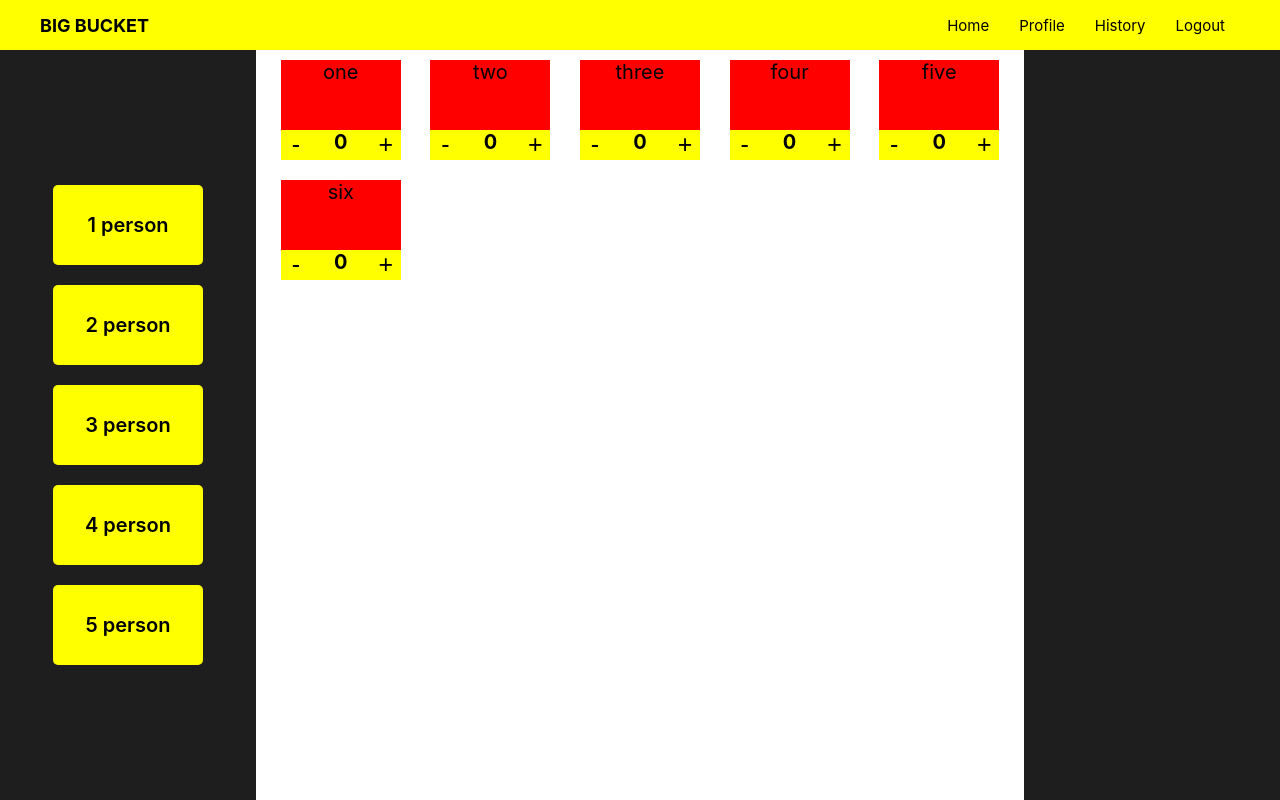
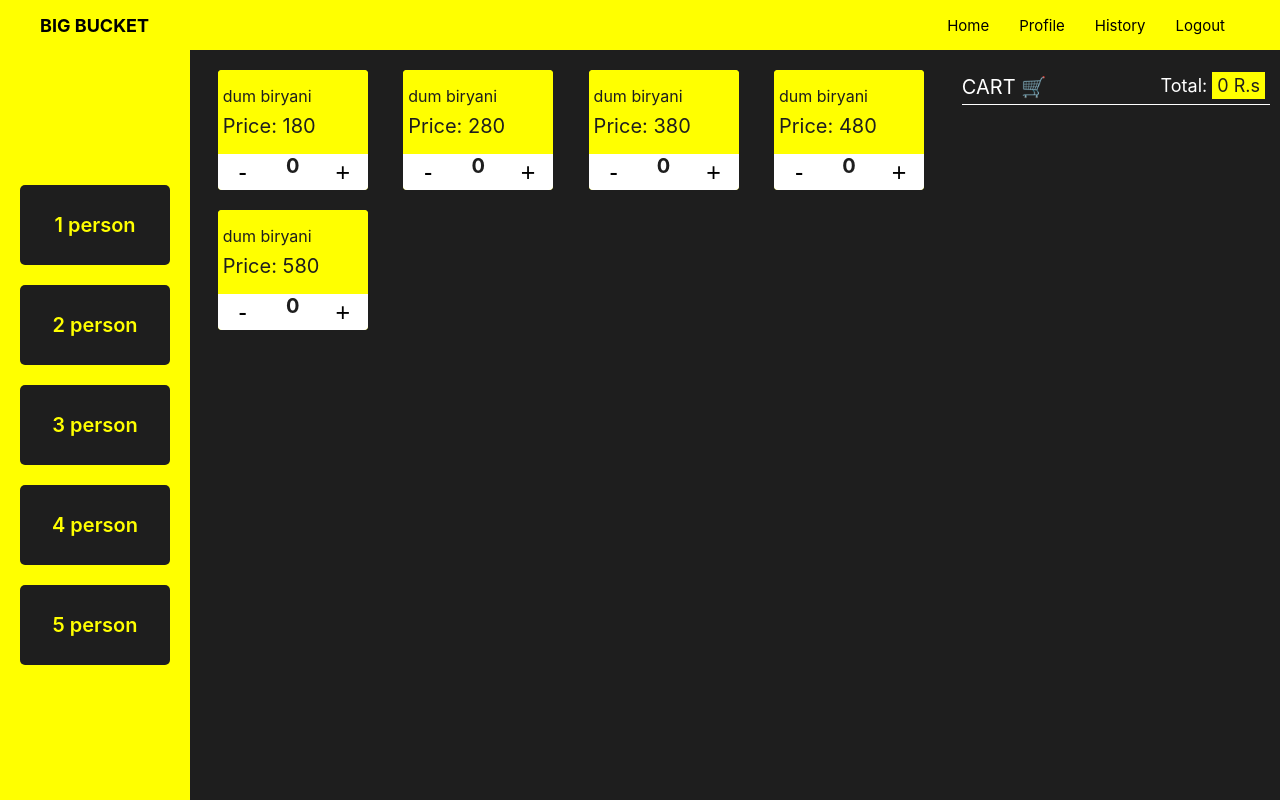
Before and after one commit to jabeershaik5/BBB-Billing, a React (Create React App) app: page / in a window 1280 px wide. Built offline with nearby package versions, Linux system fonts and the light colour scheme.

Commit message:
cart update, total update, ui-colors

```diff
--- a/src/App.css
+++ b/src/App.css
@@ -13,3 +13,9 @@ html{
   color:inherit;
   text-decoration: none;
 }
+
+@media screen and (width <= 1200px){
+  html{
+    font-size: 58%;
+  }
+}
--- a/src/components/Cart.jsx
+++ b/src/components/Cart.jsx
@@ -1,18 +1,48 @@
-import React from 'react';
+import React, { useEffect, useState } from 'react';
+import './css/home.css';
 
 import { useSelector, useDispatch } from 'react-redux';
 
 const Cart = () => {
 
+  const [total, setTotal] = useState(0);
   const cartItems = useSelector(state=> state.cartReducer.cartItems);
+
+  useEffect(()=>{
+    const cartTotal = (cartItems)=>{
+      let newTotal = 0;
+      cartItems.map(item=>{
+        newTotal+=(item.price*item.quantity)
+      });
+      setTotal(newTotal);
+
+    }
+    cartTotal(cartItems);
+  },[cartItems]);
+
   return (
     <div className='cart'>
+      <div className="cart-title">
+      <p className=''>CART &#128722;</p>
+      <p className='cart-total'>Total: <span className="cart-total-price">{total} R.s</span></p>
+      </div>
+      <div className="cart-list">
       {
-          cartItems.map(item=> {
-            return <p key={item.title}>{item.title}</p>
+          cartItems.map((item,index)=> {
+            return <div key={item.itemId} className='cart-item'>
+              <p className='cart-item-name'>{index+1}.{item.title}</p>
+              <p> &#10005; {item.quantity} </p>
+              <p>Rs. {item.price* item.quantity}</p>
+            </div>
           }
         )
       }
+      </div>
+      <div className="checkout-btn-container">
+      {
+        cartItems.length > 0 && <button className='checkout-btn'>Check Out</button>
+      }
+      </div>
     </div>
   )
 }
--- a/src/components/Menu.jsx
+++ b/src/components/Menu.jsx
@@ -2,14 +2,43 @@ import React from 'react';
 import MenuCard from './MenuCard';
 
 function Menu() {
+
+  const menuItems = [
+    {
+      title:' dum biryani',
+      price: 180,
+      itemId: 1,
+      quantity:0
+    },
+    {
+      title:' dum biryani',
+      price: 280,
+      itemId: 2
+    },
+    {
+      title:' dum biryani',
+      price: 380,
+      itemId: 3
+    },
+    {
+      title:' dum biryani',
+      price: 480,
+      itemId: 4
+    },
+    {
+      title:' dum biryani',
+      price: 580,
+      itemId: 5
+    },
+  ]
+
   return (
     <div className='menu'>
-      <MenuCard item={'one'} />
-      <MenuCard item={'two'} />
-      <MenuCard item={'three'} />
-      <MenuCard item={'four'} />
-      <MenuCard item={'five'} />
-      <MenuCard item={'six'} />
+      {
+        menuItems.map(item => {
+          return <MenuCard key={item.itemId} item={item} />
+        })
+      }
     </div>
   )
 }
--- a/src/components/MenuCard.jsx
+++ b/src/components/MenuCard.jsx
@@ -8,20 +8,68 @@ const MenuCard = ({item})=> {
 
   const [count, setCount] = useState(0);
   const dispatch = useDispatch();
+  const cartItems = useSelector(state=> state.cartReducer.cartItems);
+
+  // Checks if the item is already present in the cart,
+  // if yes then returns the element if not then returns false
+  const checkIfPresent = (currentCart)=>{
+
+    const alreadyAdded = currentCart.find((choice)=> choice.itemId === item.itemId);
+    if(alreadyAdded) return alreadyAdded;
+
+    return false;
+  }
 
   const handleAdd = (item)=>{
-    setCount((count)=> count+1);
-    const cartItem = {'title': item};
-    dispatch({type:'ADD_TO_CART', payload: cartItem});
+    setCount(prevCount=> count+1); //increments the count to display.
+
+    const currentCart = cartItems;
+    const present = checkIfPresent(currentCart); //checks if item is already in the cart.
+
+    if(present){
+      dispatch({type:'ADD_SAME_ITEM', payload: item.itemId}); //dispatches itemId to the reducer.
+      return;
+    }
+    const updatedItem = {...item, quantity:1};
+    dispatch({type:'ADD_TO_CART', payload: updatedItem}); //if its a new item then dispatches the item to be added.
   }
 
   const handleReduce = (item)=>{
-    setCount((count)=> count-1);
+
+    // setCount(prevCount=> {
+    //   if(prevCount<1){return 0;} //checks if count is less than 0 and if yes then returns 0.
+
+    //   const newCount = prevCount-1; //if count is not less than 0, reduces the count by 1.
+    //   return newCount;
+    // });
+
+    let newCount = count -1; //if count is not less than 0, reduces the count by 1.
+    if(newCount <=0){ //checks if count is less than 0 and if yes then returns 0.
+      newCount=0;
+    }
+    setCount(newCount);
+    const currentCart = cartItems;
+    const present = checkIfPresent(currentCart);
+
+    if(present){
+
+      if(newCount<=0){
+        dispatch({type:'REMOVE_FROM_CART', payload:item});
+        return;
+      }
+
+      dispatch({type:'REDUCE_ITEM', payload:item.itemId});
+      return;
+    }
+    dispatch({type:'REMOVE_FROM_CART', payload:item});
   }
 
   return (
     <div className='menu-card'>
-        <div className="title-container">{item}</div>
+        <div className="title-container">
+          <p>{item.title}</p>
+          <p className='price'>Price: {item.price}</p>
+        </div>
         <div className="counter">
           <button className='reduce-item' onClick={()=> {handleReduce(item)}}>-</button>
           <span>{count}</span>
--- a/src/components/css/cards.css
+++ b/src/components/css/cards.css
@@ -3,7 +3,8 @@
 .category-card{
     height:8rem;
     width:15rem;
-    background-color: yellow;
+    background-color: #1E1E1E;
+    color:yellow;
     margin:1rem 0;
     font-size: 2rem;
     font-weight: 600;
@@ -13,28 +14,40 @@
     cursor: pointer;
     transition: color 0.3s ease-out, background-color 0.3s ease-out;
     border-radius: 5px;
-    border:1px solid transparent;
+    border:2px solid transparent;
 }
 .category-card:hover{
-    background-color: black;
-    color: yellow;
-    border:1px solid yellow;
+    background-color: yellow;
+    color: #1E1E1E;
+    border:2px solid #1E1E1E;
 }
 
 /* menucard */
 
 .menu-card{
-    height: 10rem;
-    width:12rem;
+    height: 12rem;
+    width:15rem;
     background-color: yellow;
     color:black;
+    margin:0 1rem;
+    border-radius: 4px;
+    overflow: hidden;
 }
 .menu-card .title-container{
     height:70%;
     width:100%;
-    background-color: red;
+    background-color: yellow;
+    color: #1E1E1E;
+    font-size: 1.6rem;
+    text-align: left;
+    display: flex;
+    flex-direction: column;
+    justify-content: center;
+    padding-left:0.5rem;
+}
+.menu-card .title-container .price{
     font-size: 2rem;
-    text-align: center;
+    margin-top:0.8rem;
 }
 .menu-card .counter{
     display: flex;
@@ -42,16 +55,22 @@
     align-items: bottom;
     font-size: 2rem;
     font-weight: 700;
+    height:30%;
+    background-color:white;
+    color:#1E1E1E;
+    user-select: none;
 }
 .menu-card .counter button{
-    width:3rem;
+    width:5rem;
+    height:100%;
     background-color: transparent;
     outline: none;
     border:none;
     cursor: pointer;
     font-size: 2.5rem;
+
 }
 .menu-card .counter button:hover{
-    background-color: black;
-    color:yellow;
+    background-color: yellow;
+    color:#1E1E1E;
 }
--- a/src/components/css/home.css
+++ b/src/components/css/home.css
@@ -4,8 +4,8 @@ main{
 }
 .categories{
     height:100%;
-    width:20%;
-    background-color: #1E1E1E;
+    width:15%;
+    background-color: yellow;
     padding:2rem;
     display: flex;
     justify-content: center;
@@ -13,19 +13,77 @@ main{
     align-items: center;
 }
 .menu{
-    width:60%;
-    padding:1rem;
+    width:70%;
+    padding:2rem 1rem;
     display: grid;
-    grid-template-columns: repeat(5, 1fr);
+    grid-template-columns: repeat(4, 1fr);
     grid-template-rows: max-content;
     row-gap:2rem;
     justify-items: center;
     align-items: top;
+    background-color: #1E1E1E;
 }
 .cart{
     height:100%;
     background-color: #1E1E1E;
-    width:20%;
+    width:30%;
     color:white;
     font-size: 2rem;
+    padding: 0 1rem;
+    padding-top: 2rem;
 }
+.cart-title{
+    padding:0.5rem 0;
+    border-bottom:1px solid white;
+    margin-bottom: 2rem;
+    display: flex;
+    justify-content: space-between;
+}
+.cart-total{
+    font-size: 1.8rem;
+    margin-right: 0.5rem;
+}
+.cart-total-price{
+    color:#1E1E1E;
+    background-color: yellow;
+    padding:0.3rem 0.5rem;
+}
+.cart .cart-list{
+    height:70%;
+    width:100%;
+}
+.cart .checkout-btn-container{
+    width:100%;
+    display: flex;
+    justify-content: end;
+}
+.cart .checkout-btn-container .checkout-btn{
+    width:90%;
+    padding:1rem 2rem;
+    margin-top:3rem;
+    margin-right:0.5rem;
+    background-color: yellow;
+    border: 1px solid transparent;
+    outline:none;
+    transition: transform 0.3s ease-out;
+    cursor: pointer;
+}
+.cart .checkout-btn-container .checkout-btn:hover{
+    transform: translateY(-4px);
+    color: yellow;
+    background-color:transparent;
+    border:1px solid yellow;
+}
+.cart .cart-item{
+    font-size: 1.8rem;
+    display: flex;
+    justify-content: space-between;
+    padding:0.5rem 0;
+    color:#1E1E1E;
+    background-color: yellow;
+    padding:1rem;
+    margin:1rem 0;
+}
+.cart .cart-item p{
+    margin: 0 0.5rem;
+}
--- a/src/store/reducers/cartReducer.js
+++ b/src/store/reducers/cartReducer.js
@@ -6,10 +6,27 @@ const initialState = {
 export  const cartReducer = (state= initialState, action) =>{
     switch(action.type){
         case "ADD_TO_CART":
-            return {...state, cartItems: [...state.cartItems,action.payload ]}
+            //adds item from the cart.
+            return {...state, cartItems: [...state.cartItems, action.payload ]}
         case "REMOVE_FROM_CART":
-            return {...state}
-
+            //removes the item from the cart.
+            return {...state, cartItems: state.cartItems.filter(item=> item.itemId !== action.payload.itemId)}
+        case "ADD_SAME_ITEM":
+            //if item is already present in the cart then the quantity is added by 1.
+            return{...state, cartItems: state.cartItems.map(item=>{
+                if(item.itemId === action.payload){
+                    return {...item, quantity:item.quantity+1};
+                }
+                return item;
+            })};
+        case "REDUCE_ITEM":
+            //if item is already present in the carr then the item quantity is reduced by 1.
+            return{...state, cartItems: state.cartItems.map(item=>{
+                if(item.itemId === action.payload){
+                    return {...item, quantity: item.quantity - 1};
+                }
+                return item;
+            })}
         default:
             return state
     }
```
